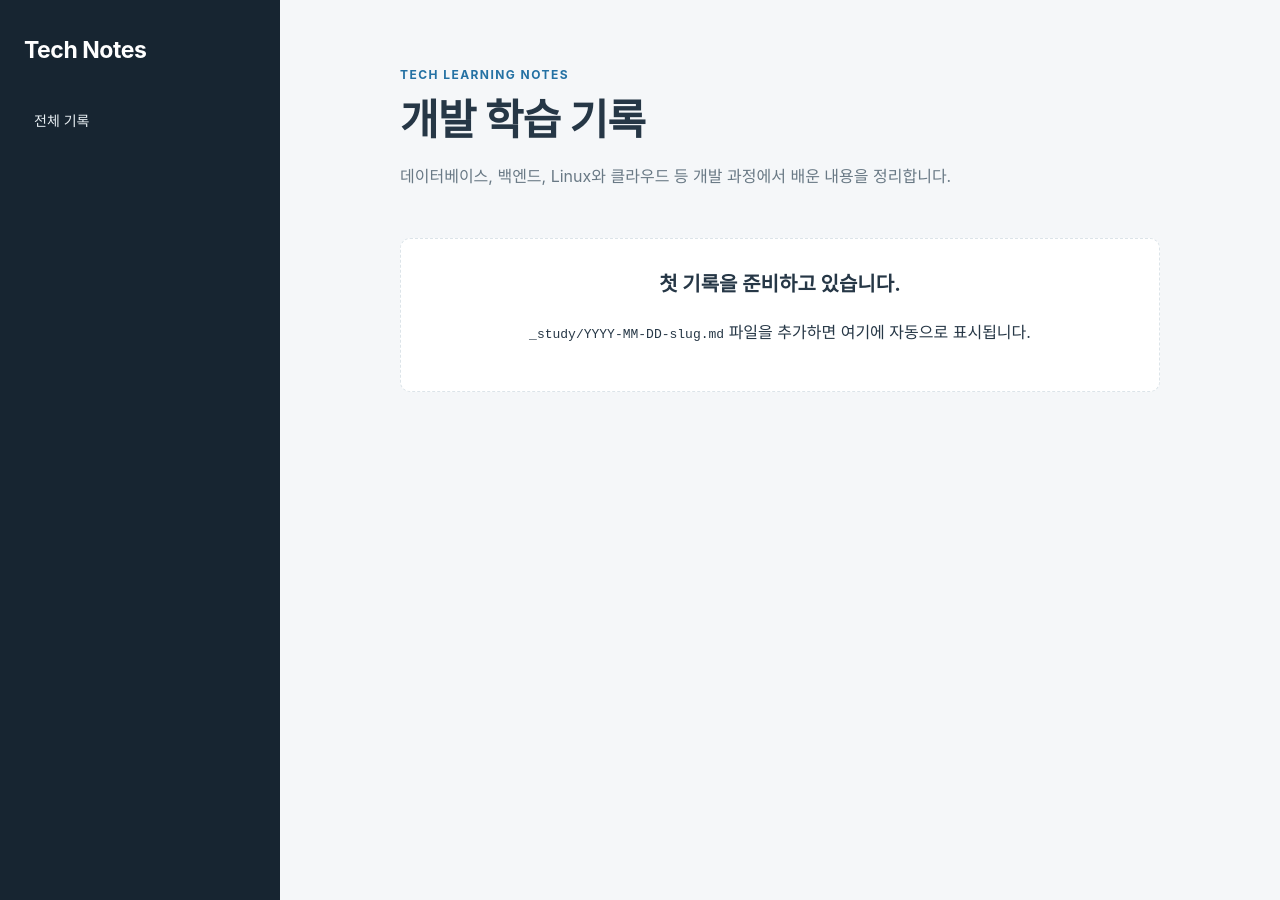
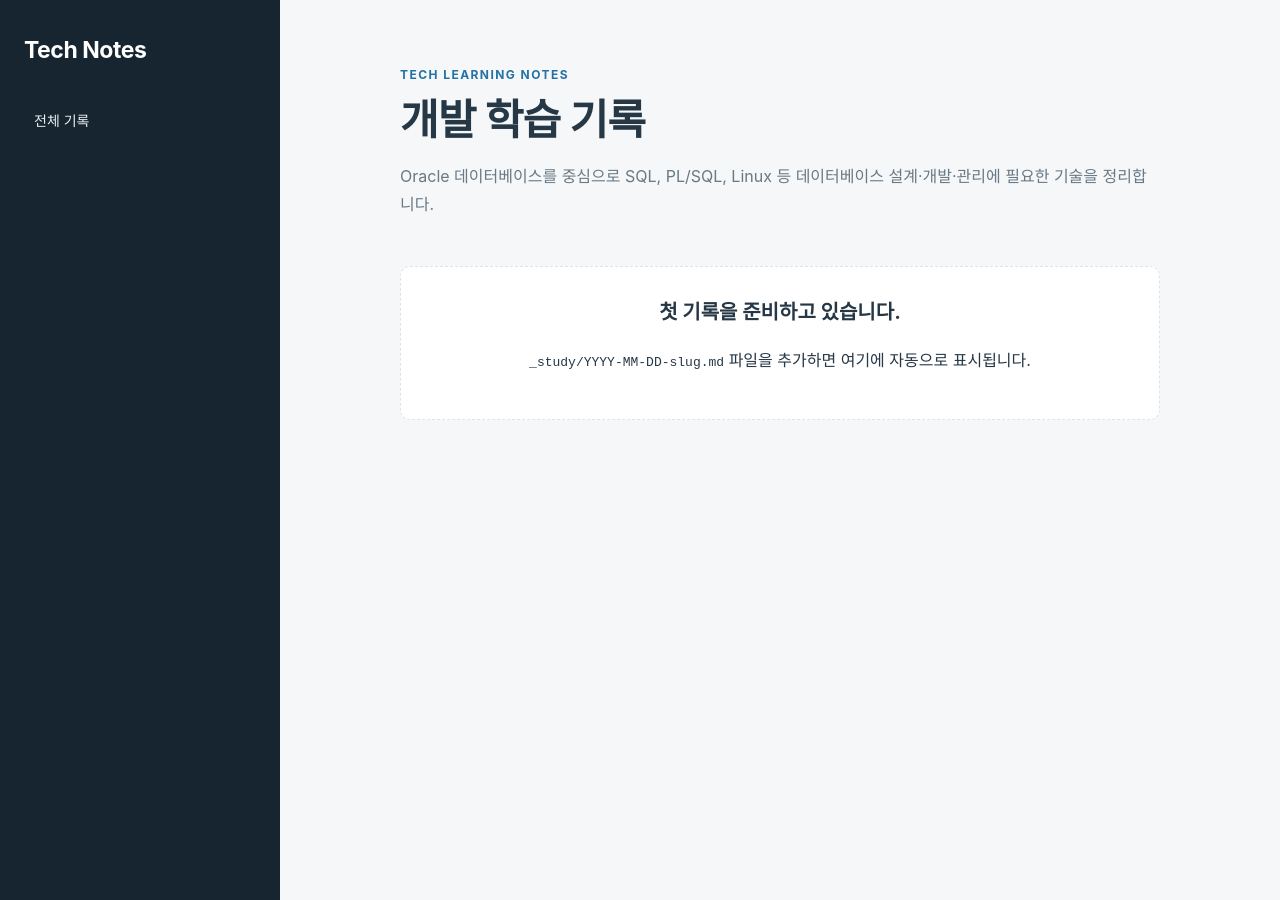
Before and after one commit to seungjelee01/resume-site, a Jekyll site: the page built from study/index.html, in a window 1280 px wide and 900 px high. Built offline with Jekyll 4.4.1, drawn with Linux system fonts in a browser that asks for light colours.

Commit message:
content: refine Tech Notes introduction

```diff
--- a/server/app.js
+++ b/server/app.js
@@ -776,8 +776,8 @@ app.get('/study/', async (req, res, next) => {
       return result;
     }, new Map());
     const archive = posts.length ? [...groups].map(([month, items]) => `<section class="study-month" id="month-${month}" data-study-month><h2>${month}</h2><div class="study-note-list">${items.map((post) => `<article class="study-note-card" data-study-note data-category="${escapeHtml(post.category)}" data-tags="${escapeHtml(post.tags.join('||'))}" data-search="${escapeHtml([post.title, post.category, ...post.tags].join(' '))}"><time datetime="${post.date}">${post.date.slice(5, 7)}월 ${post.date.slice(8)}일</time><a class="study-card-category" href="/study/?category=${encodeURIComponent(post.category)}">${escapeHtml(post.category)}</a><h3><a href="/study/${encodeURIComponent(post.slug)}/">${escapeHtml(post.title)}</a></h3><div class="study-card-tags">${post.tags.map((tag) => `<a href="/study/?tag=${encodeURIComponent(tag)}">#${escapeHtml(tag)}</a>`).join('')}</div></article>`).join('')}</div></section>`).join('') : '<section class="study-empty-state"><h2>첫 기록을 작성해 보세요.</h2></section>';
-    const content = `<header class="study-home-header"><p class="study-eyebrow">TECH LEARNING NOTES</p><h1>개발 학습 기록</h1><p>데이터베이스, 백엔드, Linux와 클라우드 등 개발 과정에서 배운 내용을 정리합니다.</p></header><div class="study-filter-status" data-filter-status hidden><span data-filter-summary></span><a href="/study/">필터 해제</a></div><div class="study-archive" data-study-archive>${archive}</div><p class="study-empty-filter" data-empty-filter hidden>검색 조건에 해당하는 기록이 없습니다.</p>`;
-    res.send(studyLayout({ title: '개발 학습 기록', description: '개발과 기술 학습 기록', content, posts, isHome: true }));
+    const content = `<header class="study-home-header"><p class="study-eyebrow">TECH LEARNING NOTES</p><h1>개발 학습 기록</h1><p>Oracle 데이터베이스를 중심으로 SQL, PL/SQL, Linux 등 데이터베이스 설계·개발·관리에 필요한 기술을 정리합니다.</p></header><div class="study-filter-status" data-filter-status hidden><span data-filter-summary></span><a href="/study/">필터 해제</a></div><div class="study-archive" data-study-archive>${archive}</div><p class="study-empty-filter" data-empty-filter hidden>검색 조건에 해당하는 기록이 없습니다.</p>`;
+    res.send(studyLayout({ title: '개발 학습 기록', description: 'Oracle 데이터베이스와 DBA 학습 기록', content, posts, isHome: true }));
     trackStudyVisit(req);
   } catch (error) { next(error); }
 });
--- a/study/index.html
+++ b/study/index.html
@@ -10,7 +10,7 @@ permalink: /study/
 <header class="study-home-header">
     <p class="study-eyebrow">TECH LEARNING NOTES</p>
     <h1>개발 학습 기록</h1>
-    <p>데이터베이스, 백엔드, Linux와 클라우드 등 개발 과정에서 배운 내용을 정리합니다.</p>
+    <p>Oracle 데이터베이스를 중심으로 SQL, PL/SQL, Linux 등 데이터베이스 설계·개발·관리에 필요한 기술을 정리합니다.</p>
 </header>
 
 <div class="study-filter-status" data-filter-status hidden>
```
